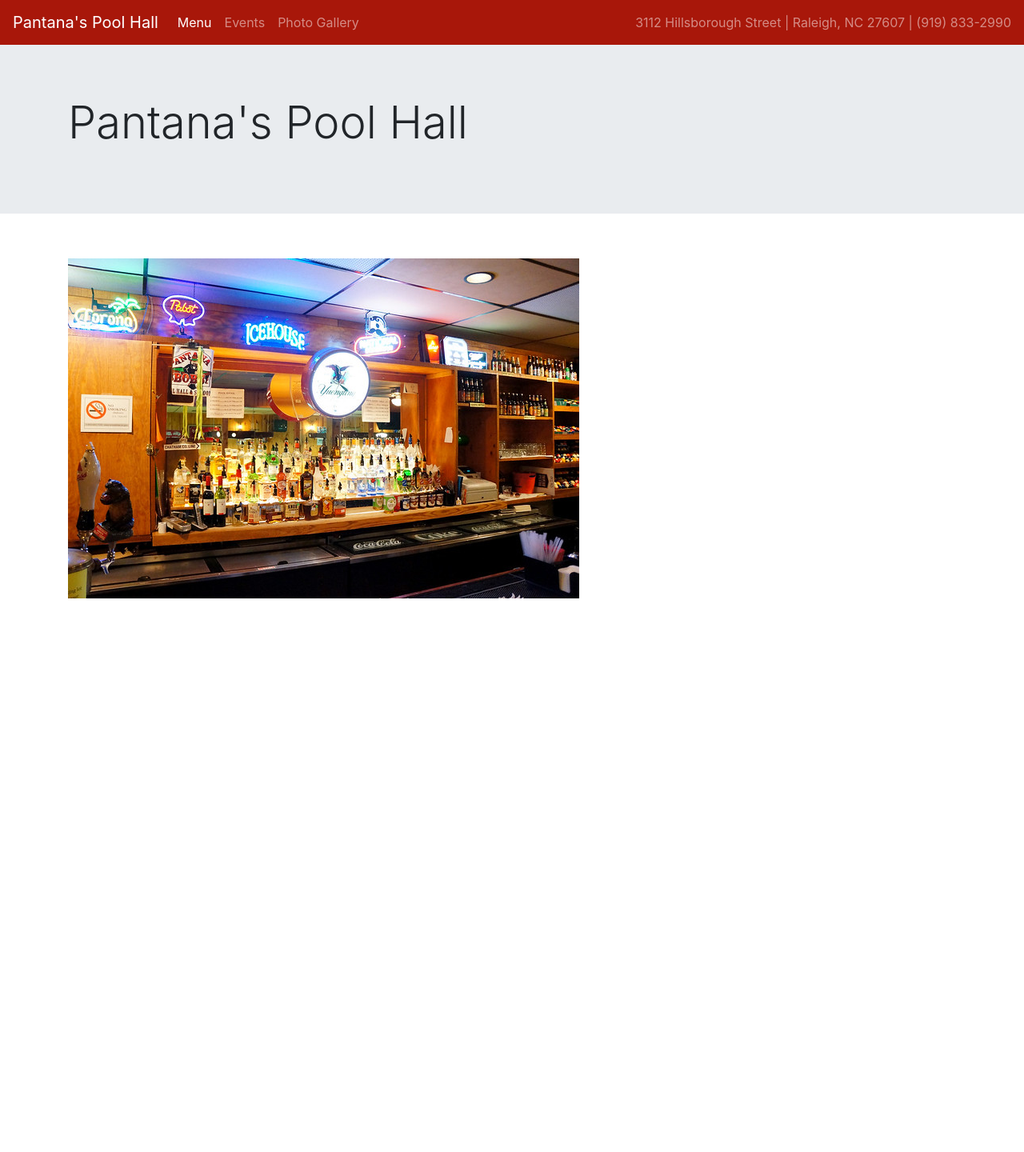
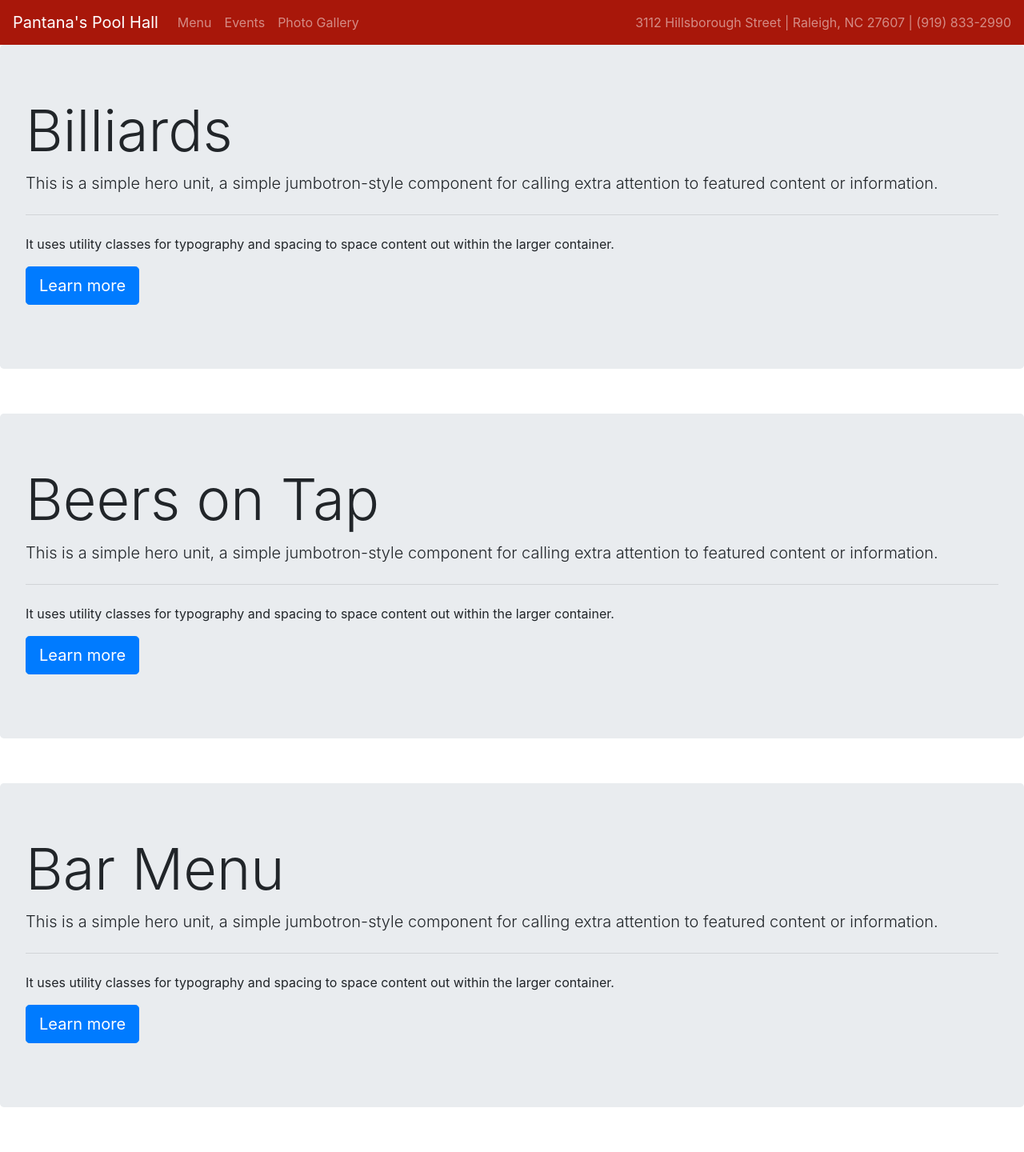
Before and after one commit to The-Noble-K/PantanaBobs, a Django app: page / in a window 1280 px wide. Shown: the whole page at 80% size. Before the commit the page ends 748 px from the top, so only its background shows below. Run offline with Django 3.2, Linux system fonts and the light colour scheme; some libraries are stand-ins or nearby versions.

Commit message:
reverted to jumbotron elements on index

```diff
--- a/PantanaBobs/settings.py
+++ b/PantanaBobs/settings.py
@@ -119,5 +119,3 @@
 # https://docs.djangoproject.com/en/2.2/howto/static-files/
 
 STATIC_URL = '/static/'
-MEDIA_URL = '/media/'
-MEDIA_ROOT = os.path.join(os.path.dirname(BASE_DIR), 'PantanaBobs')
--- a/PantanaBobs/templates/base.html
+++ b/PantanaBobs/templates/base.html
@@ -5,10 +5,10 @@
     <button class="navbar-toggler" type="button" data-toggle="collapse" data-target="#navbarNavDropdown" aria-controls="navbarNavDropdown" aria-expanded="false" aria-label="Toggle navigation">
       <span class="navbar-toggler-icon"></span>
     </button>
-    <div class="collapse navbar-collapse" id="navbarNavDropdown">
+    <div class="collapse navbar-collapse">
       <ul class="navbar-nav">
-        <li class="nav-item active">
-          <a class="nav-link" href="#">Menu<span class="sr-only">(current)</span></a>
+        <li class="nav-item">
+          <a class="nav-link" href="#">Menu</a>
         </li>
         <li class="nav-item">
           <a class="nav-link" href="#">Events</a>
--- a/index/templates/index.html
+++ b/index/templates/index.html
@@ -2,18 +2,41 @@
 
 {% block page_content %}
 
-<div class="jumbotron jumbotron-fluid">
-    <div class="container">
-      <h1 class="display-4">Pantana's Pool Hall</h1>
-      <p class="lead"></p>
-    </div>
-</div>
+<div class="jumbotron">
+    <h1 class="display-3">Billiards</h1>
+    <p class="lead">This is a simple hero unit, a simple jumbotron-style component for calling extra attention to featured content or information.</p>
+    <hr class="my-4">
+    <p>It uses utility classes for typography and spacing to space content out within the larger container.</p>
+    <p class="lead">
+      <a class="btn btn-primary btn-lg" href="#" role="button">Learn more</a>
+    </p>
+  </div>
 
-<br>
+  <br>
 
-<div class="container">
-    <img src="../../images/bar2.jpg" alt="Pantana's Bar" />
-</div>
+  <div class="jumbotron">
+    <h1 class="display-3">Beers on Tap</h1>
+    <p class="lead">This is a simple hero unit, a simple jumbotron-style component for calling extra attention to featured content or information.</p>
+    <hr class="my-4">
+    <p>It uses utility classes for typography and spacing to space content out within the larger container.</p>
+    <p class="lead">
+      <a class="btn btn-primary btn-lg" href="#" role="button">Learn more</a>
+    </p>
+  </div>
+
+  <br>
+
+  <div class="jumbotron">
+    <h1 class="display-3">Bar Menu</h1>
+    <p class="lead">This is a simple hero unit, a simple jumbotron-style component for calling extra attention to featured content or information.</p>
+    <hr class="my-4">
+    <p>It uses utility classes for typography and spacing to space content out within the larger container.</p>
+    <p class="lead">
+      <a class="btn btn-primary btn-lg" href="#" role="button">Learn more</a>
+    </p>
+  </div>
+
+  <br>
 
 
 {% endblock %}
```
